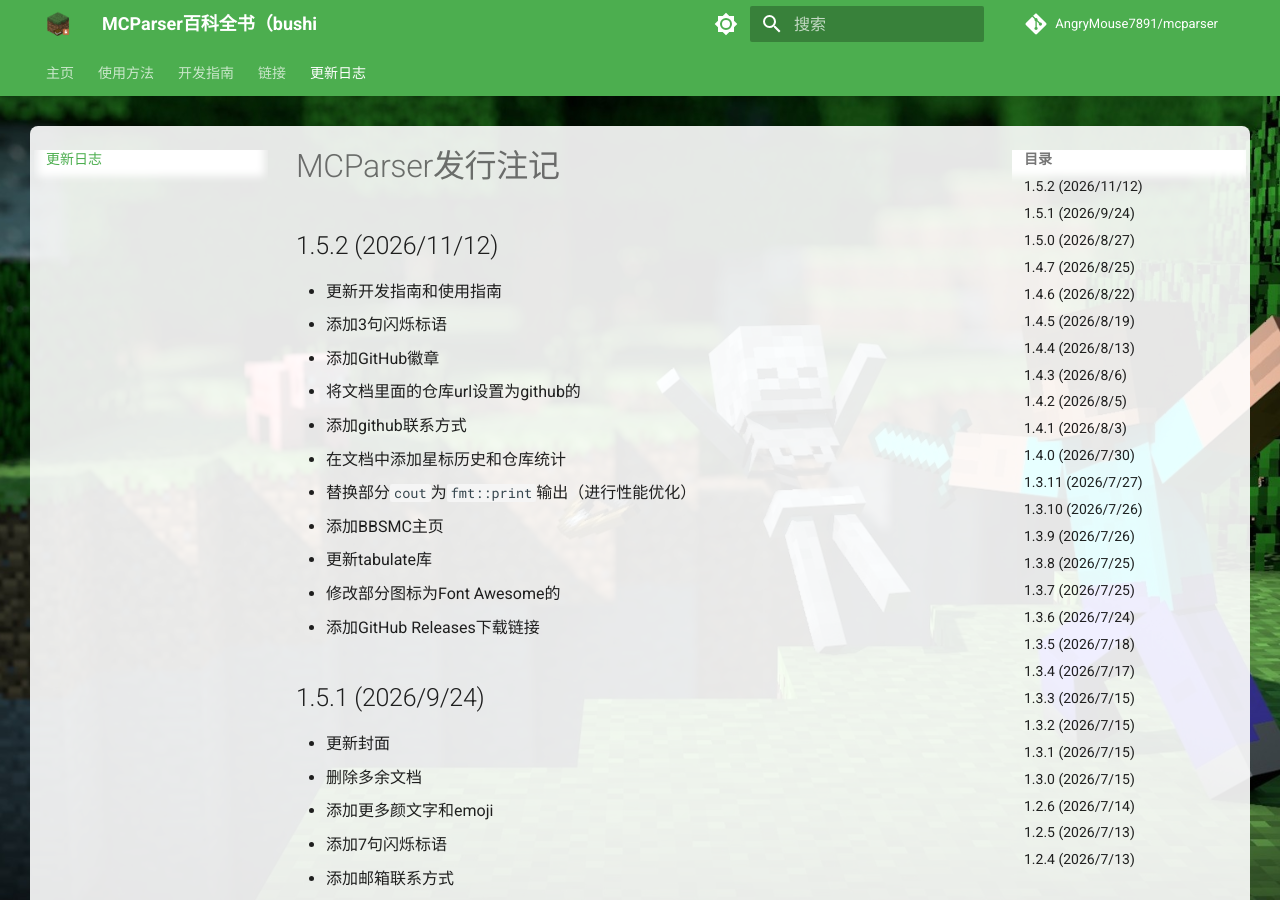
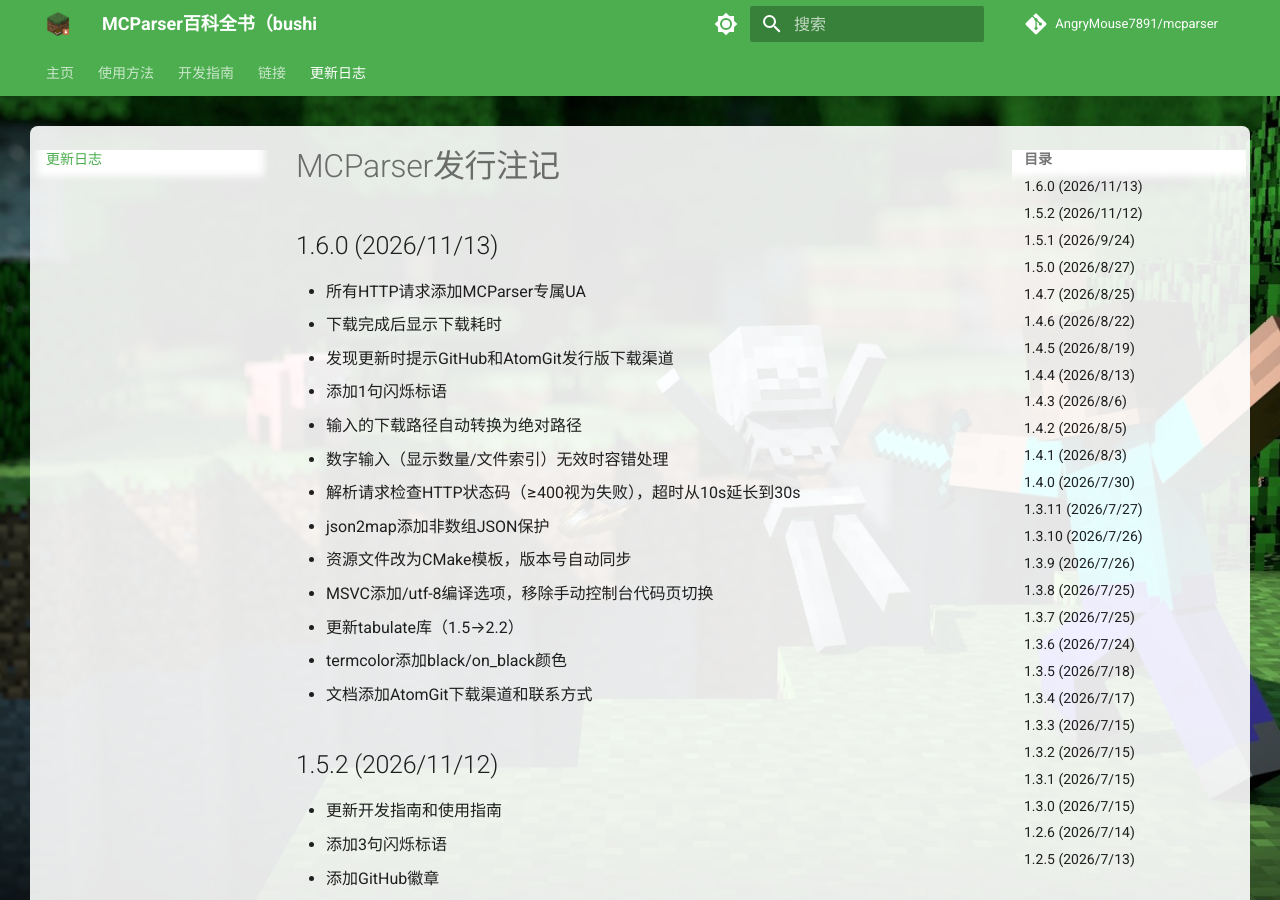
Before and after one commit to AngryMouse7891/mcparser, an MkDocs documentation site: the page built from docs/CHANGELOG.md, in a window 1280 px wide and 900 px high. Built offline with MkDocs 1.6.1 and Material for MkDocs 9.7.7, drawn with Linux system fonts in a browser that asks for light colours; comment, search, counter and statistics services are not loaded.

Commit message:
chore: bump version to 1.6.0
Co-Authored-By: AtomCode (qwen3.8-27b) <noreply@atomgit.com>

```diff
--- a/CMakeLists.txt
+++ b/CMakeLists.txt
@@ -1,7 +1,7 @@
 cmake_minimum_required(VERSION 3.10)
 
 project(MCParser
-  VERSION 1.5.2
+  VERSION 1.6.0
   DESCRIPTION "一个一个一个一个一个一个一个一个一个一个一个一个一个解析Minecraft社区资源（如模组）的工具，部分由AI赋能。"
   HOMEPAGE_URL "https://www.mcbbs.co/thread-5638-1-1.html"
 )
--- a/docs/CHANGELOG.md
+++ b/docs/CHANGELOG.md
@@ -1,4 +1,20 @@
 # MCParser发行注记
+
+## 1.6.0 (2026/11/13)
+
+* 所有HTTP请求添加MCParser专属UA
+* 下载完成后显示下载耗时
+* 发现更新时提示GitHub和AtomGit发行版下载渠道
+* 添加1句闪烁标语
+* 输入的下载路径自动转换为绝对路径
+* 数字输入（显示数量/文件索引）无效时容错处理
+* 解析请求检查HTTP状态码（≥400视为失败），超时从10s延长到30s
+* json2map添加非数组JSON保护
+* 资源文件改为CMake模板，版本号自动同步
+* MSVC添加/utf-8编译选项，移除手动控制台代码页切换
+* 更新tabulate库（1.5→2.2）
+* termcolor添加black/on_black颜色
+* 文档添加AtomGit下载渠道和联系方式
 
 ## 1.5.2 (2026/11/12)
 
```
Also changed, not shown: 2 other files.
